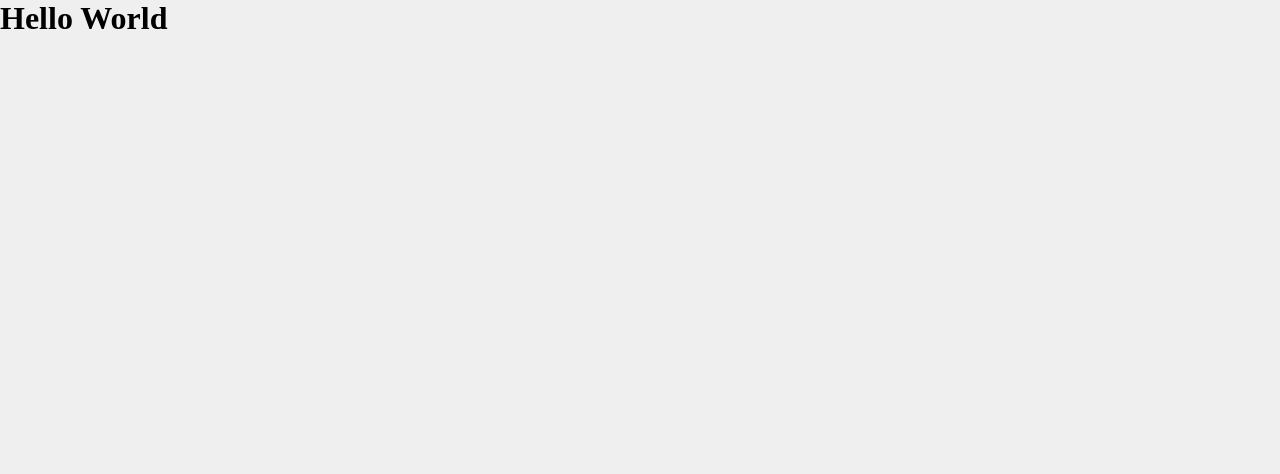
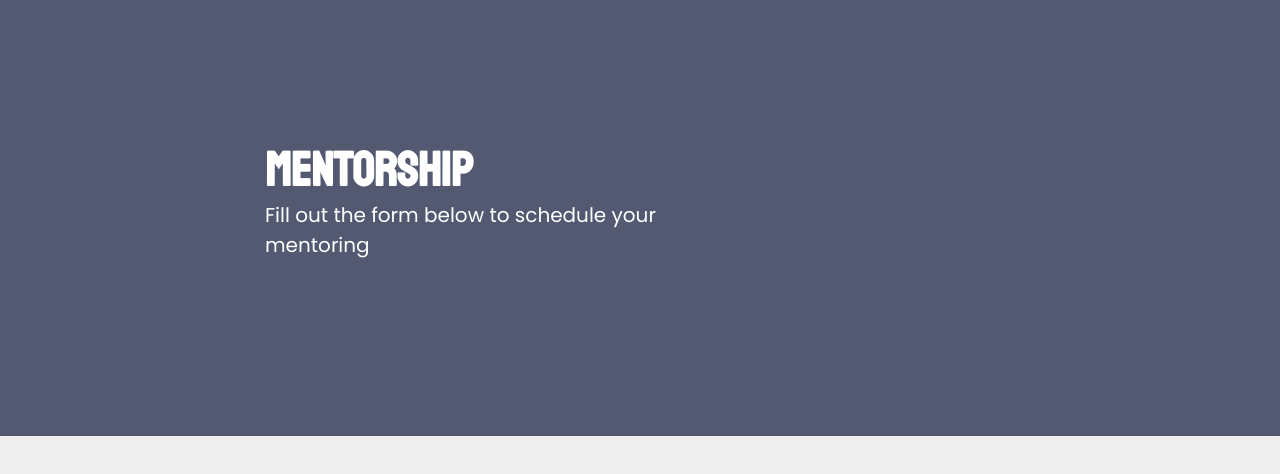
Before and after one commit to gcrozariol/mentorship-form-html, a plain HTML site: page index.html in a window 1280 px wide. Drawn offline with Linux system fonts and the light colour scheme.

Commit message:
feat(header): add header

```diff
--- a/index.html
+++ b/index.html
@@ -13,6 +13,11 @@
     <title>Mentorship</title>
   </head>
   <body>
-  <h1>Hello World</h1>
+    <div class="page">
+      <header>
+        <h1>Mentorship</h1>
+        <span>Fill out the form below to schedule your mentoring</span>
+      </header>
+    </div>
   </body>
 </html>
--- a/style.css
+++ b/style.css
@@ -2,6 +2,7 @@
   --blue: #535971;
   --red: #FF5374;
   --gray: #EFEFEF;
+  --white: #FFFFFF;
 }
 
 * {
@@ -12,4 +13,40 @@
 
 body {
   background-color: var(--gray);
+  font-family: 'Poppins', sans-serif;
 }
+
+.page {
+  margin: auto;
+  width: 750px;
+  margin-top: 140px;
+}
+
+.page::before {
+  content: '';
+
+  position: absolute;
+  z-index: -1;
+
+  top: 0;
+  left: 0;
+
+  width: 100%;
+  height: 436px;
+
+  background-color: #535971;
+}
+
+header {
+  width: 418px;
+  color: var(--white)
+}
+
+header h1 {
+  font-family: 'Staatliches', sans-serif;
+  font-size: 48px;
+}
+
+header span {
+  font-size: 20px;
+}
```
Lines whose indentation alone changed are shown as unchanged.
